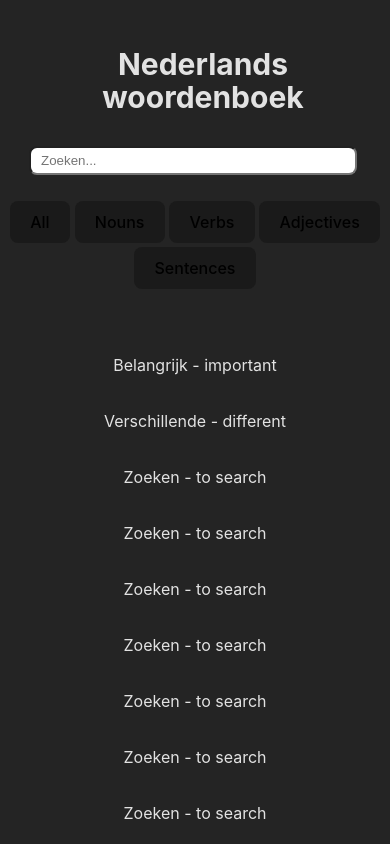
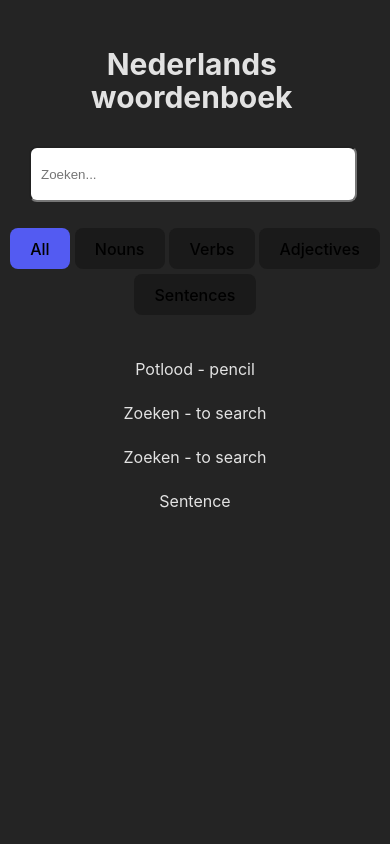
Before and after one commit to lifeconsciousness/Dutch-dictionary, a React (Vite) app: page / in a window 390 px wide. Shown: the top 844 px of the page. Built offline with nearby package versions, Linux system fonts and the light colour scheme.

Commit message:
words output(json),switching categories,css change

```diff
--- a/src/App.jsx
+++ b/src/App.jsx
@@ -1,58 +1,69 @@
 import { useState, useEffect, useRef } from 'react'
+import data from './data/words.json'
 import SecondSearch from './components/SecondSearch'
+import ChoicePanel from './components/ChoicePanel'
+import Nouns from './components/Nouns'
+import Verbs from './components/Verbs'
+import Adjectives from './components/Adjectives'
+import Sentences from './components/Sentences'
 
 //make animation (rolling of big words) that plays with delay after you typed something (if something was typed earlier the animation does not occur and timer is resent)
 //delete text in search button
 //switching between the types of words and coloring the buttons
 //Nederlands wordenboek switches between languages or displays word in Dutch and English
 //maybe add some floating gradient to the word Nederlands (check codepen in email for the ideas or just google)
+//adding a new words via firebase or json file
 
 function App() {
   const searchRef = useRef(null)
+  const [section, setSection] = useState(0)
+
+  const handleInput = (e) => {
+    const value = e.target.value
+  }
+
+  const handleChoicePanel = (value) => {
+    setSection(value)
+  }
 
 
   return (
     <div className="App">
-      <SecondSearch offsetTop={searchRef.current}/>
+      {/* <SecondSearch offsetTop={searchRef.current}/> */}
 
       <div className="title-and-search">
         <div className={`search-wrapper`} ref={searchRef}>
-          <input className='search-field' type="text" placeholder='Zoeken...'/>
+          <input className='search-field' type="text" placeholder='Zoeken...' onInput={handleInput}/>
+
+          <div className="clear-input" onClick={() => {
+            const search = document.querySelector('.search-field')
+            search.value = ''
+          }}>x</div>
         </div>
+
         <h1 className='dictionary-title'>Nederlands woordenboek</h1>
       </div>
 
-      <div className="choice-panel">
-        <button className="all">All</button>
-        <button className="nouns">Nouns</button>
-        <button className="verbs">Verbs</button>
-        <button className="adjectives">Adjectives</button>
-        <button className="sentences">Sentences</button>
-      </div>
+      <ChoicePanel onClick={handleChoicePanel}/>
+
+
+
+
 
       <div className="words">
-        <p className='word'>Belangrijk - important</p>
-        <p className='word'>Verschillende - different</p>
-        <p className='word'>Zoeken - to search</p>
+
+      { section === 0 ? <>
+        <Nouns />
+        <Verbs />
+        <Adjectives />
+        <Sentences />
+      </> : null }
+      { section === 1 ? <Nouns /> : null }
+      { section === 2 ? <Verbs /> : null }
+      { section === 3 ? <Adjectives /> : null }
+      { section === 4 ? <Sentences /> : null }
 
 
-        <p className='word'>Zoeken - to search</p>
-        <p className='word'>Zoeken - to search</p>
-        <p className='word'>Zoeken - to search</p>
-        <p className='word'>Zoeken - to search</p>
-        <p className='word'>Zoeken - to search</p>
-        <p className='word'>Zoeken - to search</p>
-        <p className='word'>Zoeken - to search</p>
-        <p className='word'>Zoeken - to search</p>
-        <p className='word'>Zoeken - to search</p>
-        <p className='word'>Zoeken - to search</p>
-        <p className='word'>Zoeken - to search</p>
-        <p className='word'>Zoeken - to search</p>
-        <p className='word'>Zoeken - to search</p>
-        <p className='word'>Zoeken - to search</p>
-        <p className='word'>Zoeken - to search</p>
-        <p className='word'>Zoeken - to search</p>
-        <p className='word'>Zoeken - to search</p>
 
       </div>
 
--- /dev/null
+++ b/src/components/Adjectives.jsx
@@ -0,0 +1,18 @@
+import React from 'react'
+import data from '../data/words.json'
+
+function Adjectives() {
+  return (
+    <>
+        {
+            data.verbs.map((word, index) => (
+              <>
+                {word === '' ? null : <p key={index} className='word'>{word}</p>}
+              </>
+            ))
+        }
+    </>
+  )
+}
+
+export default Adjectives
--- /dev/null
+++ b/src/components/ChoicePanel.jsx
@@ -0,0 +1,27 @@
+import React from 'react'
+import { useState, useEffect } from 'react'
+
+function ChoicePanel(props) {
+  const [section, setSection] = useState(0)
+
+  useEffect(() => {
+    props.onClick(section)
+  }, [section])
+
+  function handleClick(value){
+    setSection(value)
+  }
+
+
+  return (
+    <div className='choice-panel'>
+        <button className={`${section === 0 ? 'button-active' : ''}`} onClick={() => handleClick(0)}>All</button>
+        <button className={`${section === 1 ? 'button-active' : ''}`} onClick={() => handleClick(1)}>Nouns</button>
+        <button className={`${section === 2 ? 'button-active' : ''}`} onClick={() => handleClick(2)}>Verbs</button>
+        <button className={`${section === 3 ? 'button-active' : ''}`} onClick={() => handleClick(3)}>Adjectives</button>
+        <button className={`${section === 4 ? 'button-active' : ''}`} onClick={() => handleClick(4)}>Sentences</button>
+    </div>
+  )
+}
+
+export default ChoicePanel
--- /dev/null
+++ b/src/components/Nouns.jsx
@@ -0,0 +1,18 @@
+import React from 'react'
+import data from '../data/words.json'
+
+function Nouns() {
+  return (
+    <>
+        {
+            data.nouns.map((word, index) => (
+                <>
+                  {word === '' ? null : <p key={index} className='word'>{word}</p>}
+                </>
+            ))
+        }
+    </>
+  )
+}
+
+export default Nouns
--- /dev/null
+++ b/src/components/Sentences.jsx
@@ -0,0 +1,18 @@
+import React from 'react'
+import data from '../data/words.json'
+
+function Sentences() {
+  return (
+    <>
+        {
+            data.sentences.map((word, index) => (
+              <>
+                {word === '' ? null : <p key={index} className='word'>{word}</p>}
+              </>
+            ))
+        }
+    </>
+  )
+}
+
+export default Sentences
--- /dev/null
+++ b/src/components/Verbs.jsx
@@ -0,0 +1,18 @@
+import React from 'react'
+import data from '../data/words.json'
+
+function Verbs() {
+  return (
+    <>
+        {
+            data.verbs.map((word, index) => (
+              <>
+                {word === '' ? null : <p key={index} className='word'>{word}</p>}
+              </>
+            ))
+        }
+    </>
+  )
+}
+
+export default Verbs
--- /dev/null
+++ b/src/css/_searchbar.scss
@@ -0,0 +1,142 @@
+.title-and-search {
+    display: flex;
+    align-items: center;
+    justify-content: space-between;
+    gap: 3rem;
+    padding-left: 3rem;
+    padding-right: 3rem;
+    padding-top: 1rem;
+
+    @media (min-width: 815px) {
+        transform: scale(0.7);
+
+        .search-wrapper {
+            width: 80vmin;
+            min-width: 200px;
+            height: 8vmin;
+
+            input {
+                font-size: 1.2rem;
+            }
+        }
+    }
+
+    @media (max-width: 550px) {
+        flex-wrap: wrap;
+        gap: 0;
+        padding-top: 3rem;
+        padding-left: 1rem;
+        padding-right: 1rem;
+        justify-content: center;
+
+        .search-wrapper {
+            width: 80vmin;
+            margin-bottom: 2rem;
+        }
+
+        .dictionary-title {
+            order: -1;
+            margin-top: 0;
+            text-align: center;
+            border: none;
+            margin-left: 0;
+            transform: translateX(-0.7rem);
+        }
+    }
+}
+
+
+//title
+.dictionary-title {
+    font-size: 10vw;
+    border-left: white solid 1px;
+    padding-left: 1rem;
+
+    margin-top: 2rem; //central position or on the top
+    margin-bottom: 2rem;
+
+    @media (max-width: 835px) {
+        font-size: 7.5vw;
+        font-size: max(7.5vw, 30px);
+    }
+}
+
+//searchbar
+.search-wrapper {
+    width: 60vmin;
+    // height: 6vmin;
+    height: 50px;
+
+    transform: translateX(-10px);
+}
+
+.search-field {
+    width: 100%;
+    height: 100%;
+    min-width: 140px;
+    min-height: 20px;
+    border-radius: 8px;
+    padding-left: 10px;
+}
+
+.clear-input {
+    position: absolute;
+    right: 0;
+    bottom: 0%;
+    // font-size: max(3vw, 22px);
+    font-size: 45px;
+    opacity: 0.8;
+    cursor: pointer;
+    transition: .1s all;
+}
+
+@media (max-width: 815px) {
+    .clear-input {
+        bottom: -7%;
+    }
+}
+
+.clear-input:active {
+    transform: scale(0.9);
+}
+
+.search-wrapper-hidden {
+    position: fixed;
+    top: 40px;
+    left: 40px;
+    width: 28vmin;
+    height: 5vmin;
+    opacity: 0;
+    animation: disappear 0.3s;
+
+    @media (max-width: 550px) {
+        width: 40vmin;
+        height: 7vmin;
+        top: 20px;
+        left: 20px;
+    }
+}
+
+.search-fixed {
+    animation: appear 1s forwards;
+}
+
+@keyframes appear {
+    0% {
+        opacity: 0;
+    }
+
+    100% {
+        opacity: 1;
+    }
+}
+
+@keyframes disappear {
+    0% {
+        opacity: 1;
+    }
+
+    100% {
+        opacity: 0;
+    }
+}
--- /dev/null
+++ b/src/css/_words.scss
@@ -0,0 +1,23 @@
+.choice-panel {
+    width: 100%;
+    display: flex;
+    flex-wrap: wrap;
+    justify-content: center;
+    gap: 0.3rem;
+}
+
+
+
+.words {
+    width: 100%;
+    display: flex;
+    flex-direction: column;
+    align-items: center;
+    margin-top: 2rem;
+    // border-top: 1px white solid;
+
+    .word {
+        font-size: max(1.5vw, 16px);
+        margin: 10px 0;
+    }
+}
--- /dev/null
+++ b/src/data/words.json
@@ -0,0 +1,22 @@
+{
+    "nouns": [
+        "Potlood - pencil",
+        "",
+        ""
+    ],
+    "verbs": [
+        "Zoeken - to search",
+        "",
+        ""
+    ],
+    "adjectives": [
+        "Verschillende - different",
+        "",
+        ""
+    ],
+    "sentences": [
+        "Sentence",
+        "",
+        ""
+    ]
+}
--- a/src/index.scss
+++ b/src/index.scss
@@ -26,7 +26,7 @@ a:hover {
 
 body {
   margin: 0;
-  min-height: 100vh;
+  min-height: 101vh;
   width: 100%;
 }
 
@@ -56,179 +56,10 @@ button:focus-visible {
   outline: 4px auto -webkit-focus-ring-color;
 }
 
-// @media (prefers-color-scheme: light) {
-//   :root {
-//     color: #213547;
-//     background-color: #ffffff;
-//   }
-
-//   a:hover {
-//     color: #747bff;
-//   }
-
-//   button {
-//     background-color: #f9f9f9;
-//   }
-// }
-
-
-
-
-.title-and-search {
-  display: flex;
-  align-items: center;
-  justify-content: space-between;
-  gap: 3rem;
-  padding-left: 3rem;
-  padding-right: 3rem;
-  padding-top: 1rem;
-
-  @media (min-width: 815px) {
-    transform: scale(0.7);
-
-    .search-wrapper {
-      width: 80vmin;
-      height: 8vmin;
-
-      input {
-        font-size: 1.2rem;
-      }
-    }
-  }
-
-  @media (max-width: 550px) {
-    flex-wrap: wrap;
-    gap: 0;
-    padding-top: 3rem;
-    padding-left: 1rem;
-    padding-right: 1rem;
-    justify-content: center;
-
-    .search-wrapper {
-      width: 80vmin;
-      margin-bottom: 2rem;
-    }
-
-    .dictionary-title {
-      order: -1;
-      margin-top: 0;
-      text-align: center;
-      border: none;
-      padding-left: none;
-    }
-  }
+.button-active {
+  background-color: #535bf2
 }
 
-
-.search-wrapper {
-  width: 60vmin;
-  height: 6vmin;
-
-  transform: translateX(-10px);
-}
-
-.search-field {
-  width: 100%;
-  height: 100%;
-  min-width: 140px;
-  min-height: 20px;
-  border-radius: 8px;
-  padding-left: 10px;
-}
-
-.search-wrapper-hidden {
-  position: fixed;
-  top: 40px;
-  left: 40px;
-  width: 28vmin;
-  height: 5vmin;
-  opacity: 0;
-  animation: disappear 0.3s;
-
-  @media (max-width: 550px) {
-    width: 40vmin;
-    height: 7vmin;
-    top: 20px;
-    left: 20px;
-  }
-}
-
-.search-fixed {
-  animation: appear 1s forwards;
-}
-
-@keyframes appear {
-  0% {
-    opacity: 0;
-  }
-
-  100% {
-    opacity: 1;
-  }
-}
-
-@keyframes disappear {
-  0% {
-    opacity: 1;
-  }
-
-  100% {
-    opacity: 0;
-  }
-}
-
-
-.dictionary-title {
-  font-size: 10vw;
-  border-left: white solid 1px;
-  padding-left: 1rem;
-
-  margin-top: 2rem; //central position or on the top
-  margin-bottom: 2rem;
-
-  @media (max-width: 835px) {
-    font-size: 7.5vw;
-    font-size: max(7.5vw, 30px);
-  }
-}
-
-
-
-
-
-
-
-
-
-
-
-
-
-
-
-.choice-panel {
-  width: 100%;
-  display: flex;
-  flex-wrap: wrap;
-  justify-content: center;
-  gap: 0.3rem;
-}
-
-
-
-
-
-
-
-.words {
-  width: 100%;
-  display: flex;
-  flex-direction: column;
-  align-items: center;
-  margin-top: 3rem;
-  // border-top: 1px white solid;
-
-  .word {
-    font-size: max(1.5vw, 16px);
-  }
-}
+@import './css/title';
+@import './css/searchbar';
+@import './css/words';
```
Also changed, not shown: src/css/_title.scss (added).
